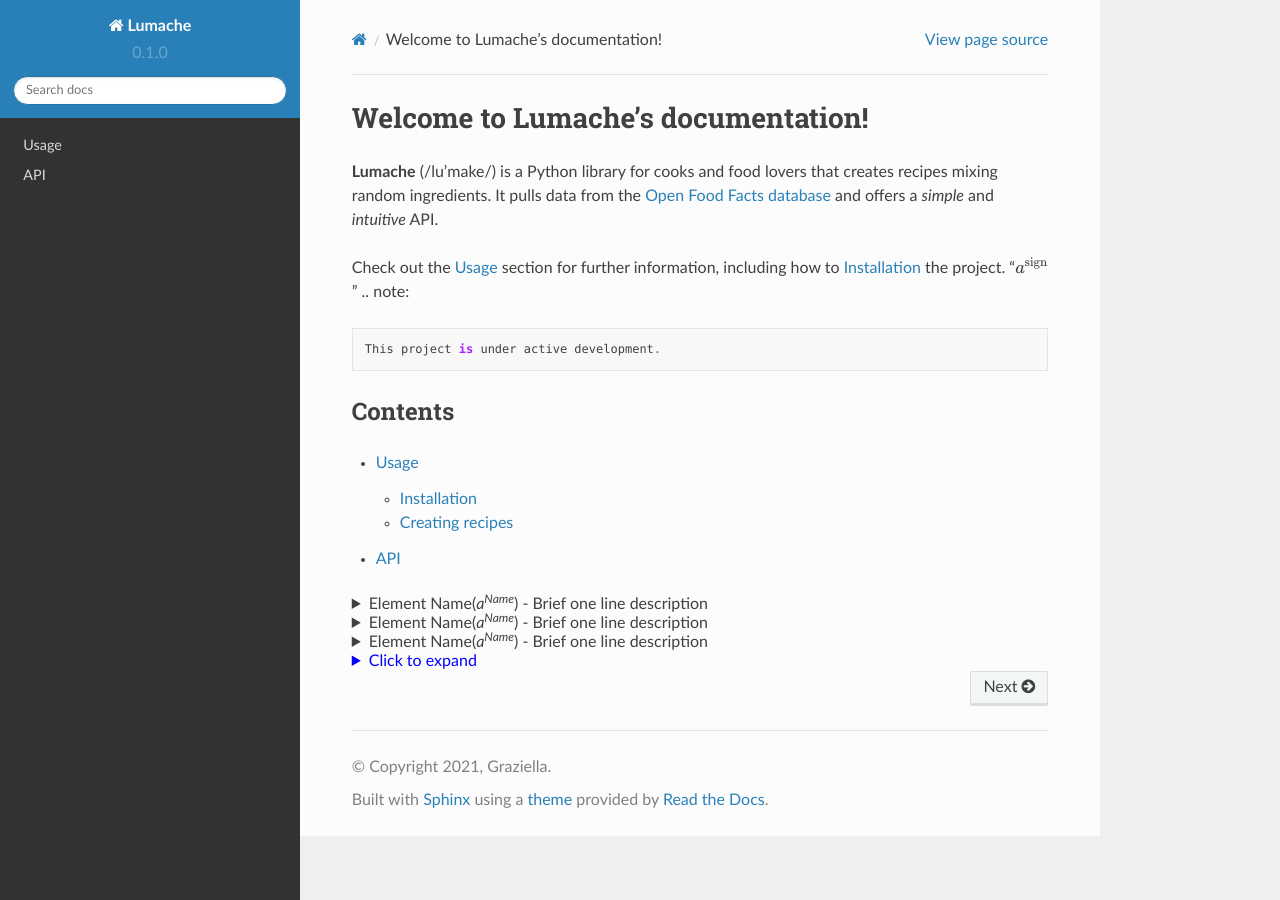
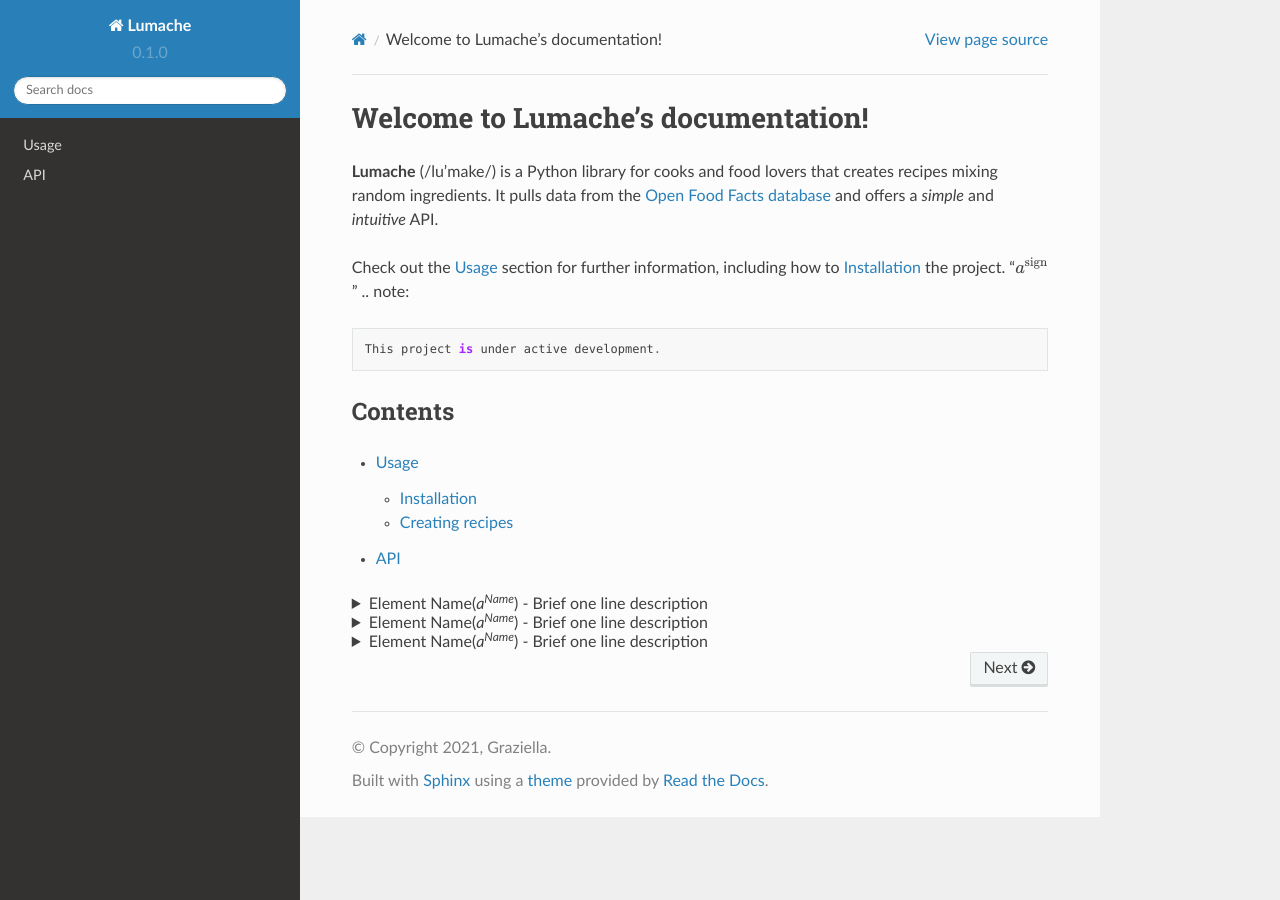
Before and after one commit to HaomiaoLuoLlanio/doc_beginning, a Sphinx documentation site: the page built from docs/source/index.rst, in a window 1280 px wide. Built offline with Sphinx 7.4.7 and the Read the Docs theme 2.0.0, drawn with Linux system fonts in a browser that asks for light colours.

Commit message:
Update index.rst

```diff
--- a/docs/source/index.rst
+++ b/docs/source/index.rst
@@ -44,8 +44,3 @@
      Details:<br>
      Examples:<br>
    </details>
-
-   <details id="my-details" style="color: blue;">
-     <summary>Click to expand</summary>
-     <p>This is a detailed paragraph.</p>
-   </details>
```
